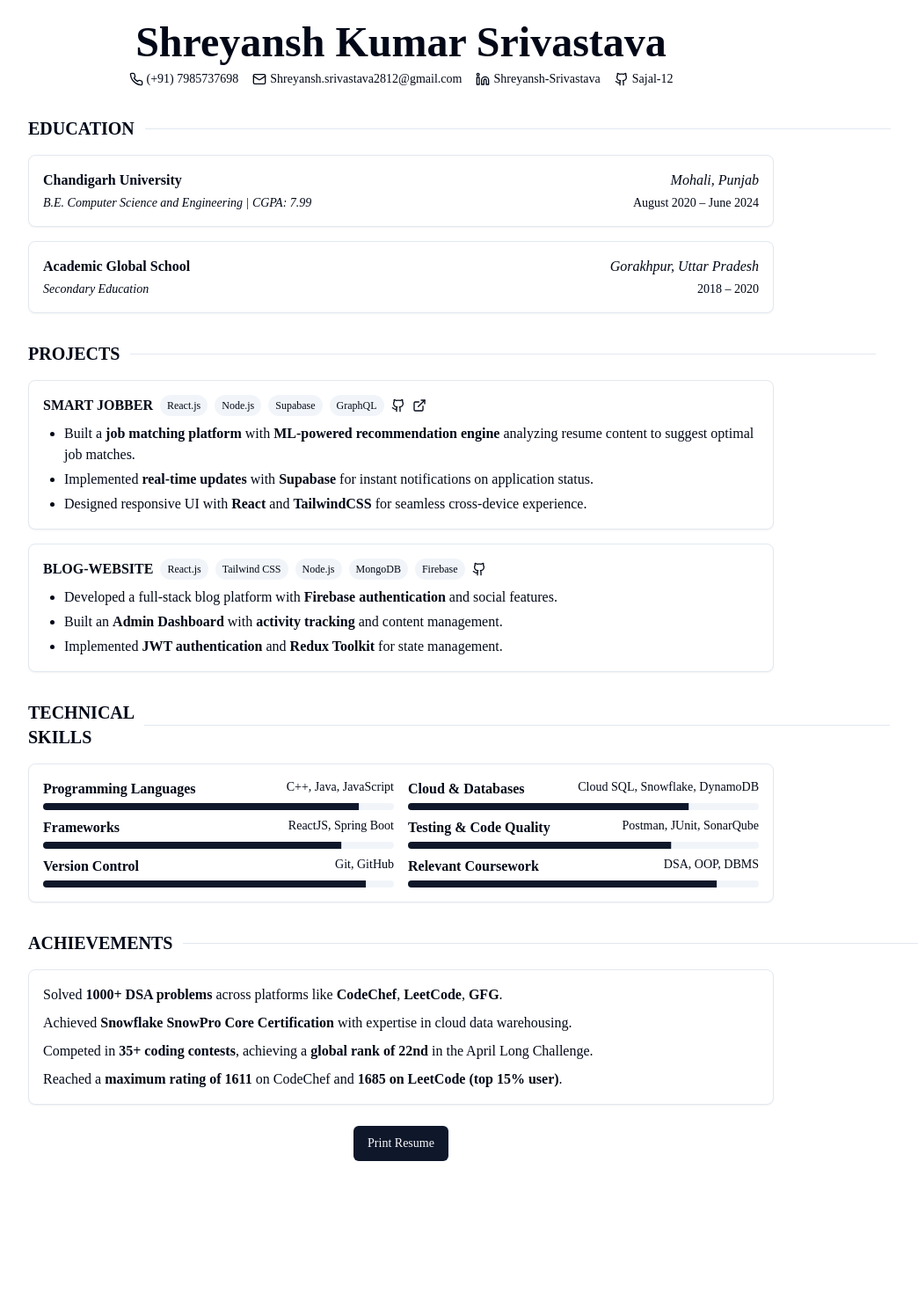
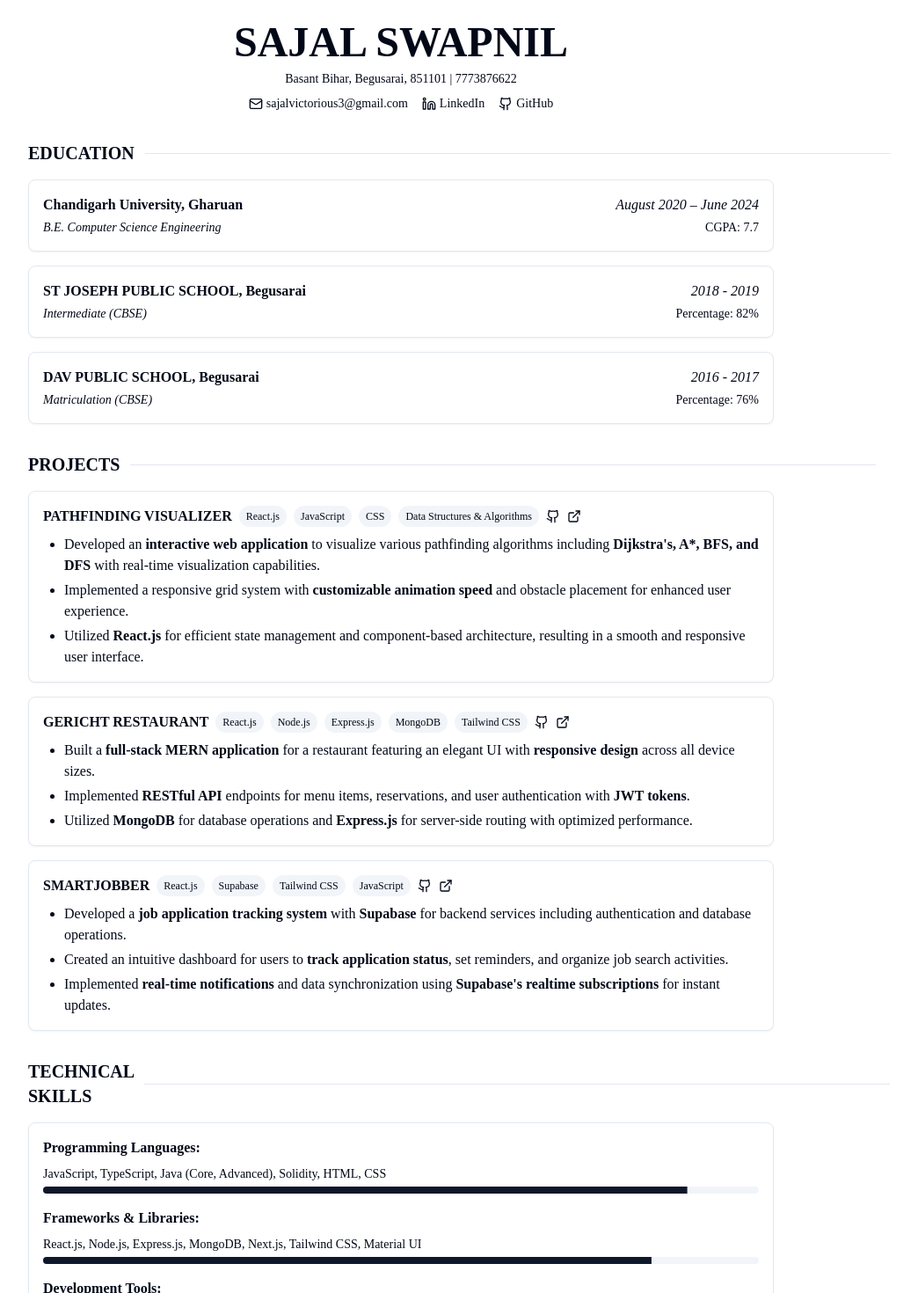
Before and after one commit to Sajal-12/dev-portfolio-reimagined-70, a React (Vite) app: page / in a window 1280 px wide. Shown: the top 1470 px of the page at 88% size, without its empty margins (184-1228 px from the left). Before the commit the page ends 1344 px from the top, so only its background shows below. Built offline with nearby package versions, Linux system fonts and the light colour scheme.

Commit message:
Refactor: Update resume content
Update the resume content with the provided details and formatting, aiming for a better ATS score.

```diff
--- a/src/pages/Index.tsx
+++ b/src/pages/Index.tsx
@@ -11,23 +11,20 @@ const Index = () => {
     <div className="max-w-4xl mx-auto p-4 md:p-6 font-serif">
       {/* Header/Name Section */}
       <header className="text-center mb-8">
-        <h1 className="text-4xl sm:text-5xl font-bold mb-2">Shreyansh Kumar Srivastava</h1>
+        <h1 className="text-4xl sm:text-5xl font-bold mb-2">SAJAL SWAPNIL</h1>
+        <div className="text-sm mb-2">Basant Bihar, Begusarai, 851101 | 7773876622</div>
         <div className="flex flex-wrap justify-center gap-4 text-sm">
-          <a href="tel:+917985737698" className="flex items-center gap-1 hover:text-primary transition-colors">
-            <Phone size={16} className="inline-block" />
-            <span>(+91) 7985737698</span>
-          </a>
-          <a href="mailto:Shreyansh.srivastava2812@gmail.com" className="flex items-center gap-1 hover:text-primary transition-colors">
+          <a href="mailto:sajalvictorious3@gmail.com" className="flex items-center gap-1 hover:text-primary transition-colors">
             <Mail size={16} className="inline-block" />
-            <span>Shreyansh.srivastava2812@gmail.com</span>
+            <span>sajalvictorious3@gmail.com</span>
           </a>
           <a href="https://linkedin.com/in/Shreyansh-Srivastava" className="flex items-center gap-1 hover:text-primary transition-colors">
             <Linkedin size={16} className="inline-block" />
-            <span>Shreyansh-Srivastava</span>
+            <span>LinkedIn</span>
           </a>
           <a href="https://github.com/Sajal-12" className="flex items-center gap-1 hover:text-primary transition-colors">
             <Github size={16} className="inline-block" />
-            <span>Sajal-12</span>
+            <span>GitHub</span>
           </a>
         </div>
       </header>
@@ -42,12 +39,25 @@ const Index = () => {
         <Card className="mb-4">
           <CardContent className="p-4">
             <div className="flex flex-col sm:flex-row justify-between mb-1">
-              <div className="font-bold">Chandigarh University</div>
-              <div className="italic">Mohali, Punjab</div>
+              <div className="font-bold">Chandigarh University, Gharuan</div>
+              <div className="italic">August 2020 – June 2024</div>
             </div>
             <div className="flex flex-col sm:flex-row justify-between text-sm">
-              <div><i>B.E. Computer Science and Engineering | CGPA: 7.99</i></div>
-              <div>August 2020 – June 2024</div>
+              <div><i>B.E. Computer Science Engineering</i></div>
+              <div>CGPA: 7.7</div>
+            </div>
+          </CardContent>
+        </Card>
+
+        <Card className="mb-4">
+          <CardContent className="p-4">
+            <div className="flex flex-col sm:flex-row justify-between mb-1">
+              <div className="font-bold">ST JOSEPH PUBLIC SCHOOL, Begusarai</div>
+              <div className="italic">2018 - 2019</div>
+            </div>
+            <div className="flex flex-col sm:flex-row justify-between text-sm">
+              <div><i>Intermediate (CBSE)</i></div>
+              <div>Percentage: 82%</div>
             </div>
           </CardContent>
         </Card>
@@ -55,12 +65,12 @@ const Index = () => {
         <Card>
           <CardContent className="p-4">
             <div className="flex flex-col sm:flex-row justify-between mb-1">
-              <div className="font-bold">Academic Global School</div>
-              <div className="italic">Gorakhpur, Uttar Pradesh</div>
+              <div className="font-bold">DAV PUBLIC SCHOOL, Begusarai</div>
+              <div className="italic">2016 - 2017</div>
             </div>
             <div className="flex flex-col sm:flex-row justify-between text-sm">
-              <div><i>Secondary Education</i></div>
-              <div>2018 – 2020</div>
+              <div><i>Matriculation (CBSE)</i></div>
+              <div>Percentage: 76%</div>
             </div>
           </CardContent>
         </Card>
@@ -73,15 +83,80 @@ const Index = () => {
           <Separator className="flex-grow ml-3" />
         </div>
 
-        {/* SmartJobber Project */}
+        {/* Pathfinding Visualizer Project */}
         <Card className="mb-4">
           <CardContent className="p-4">
             <div className="flex flex-wrap items-center gap-2 mb-2">
-              <h3 className="font-bold">SMART JOBBER</h3>
+              <h3 className="font-bold">PATHFINDING VISUALIZER</h3>
+              <div className="text-xs px-2 py-1 bg-muted rounded-full">React.js</div>
+              <div className="text-xs px-2 py-1 bg-muted rounded-full">JavaScript</div>
+              <div className="text-xs px-2 py-1 bg-muted rounded-full">CSS</div>
+              <div className="text-xs px-2 py-1 bg-muted rounded-full">Data Structures & Algorithms</div>
+              <a
+                href="https://github.com/Sajal-12/PathfindingVisualizer"
+                className="flex items-center hover:text-primary transition-colors"
+                aria-label="GitHub repository"
+              >
+                <Github size={16} className="inline-block" />
+              </a>
+              <a
+                href="https://sajal-12.github.io/PathfindingVisualizer/"
+                className="flex items-center hover:text-primary transition-colors"
+                aria-label="Live Demo"
+              >
+                <ExternalLink size={16} className="inline-block" />
+              </a>
+            </div>
+            <ul className="list-disc pl-6 space-y-1">
+              <li>Developed an <span className="font-bold">interactive web application</span> to visualize various pathfinding algorithms including <span className="font-bold">Dijkstra's, A*, BFS, and DFS</span> with real-time visualization capabilities.</li>
+              <li>Implemented a responsive grid system with <span className="font-bold">customizable animation speed</span> and obstacle placement for enhanced user experience.</li>
+              <li>Utilized <span className="font-bold">React.js</span> for efficient state management and component-based architecture, resulting in a smooth and responsive user interface.</li>
+            </ul>
+          </CardContent>
+        </Card>
+
+        {/* Gericht Restaurant Project */}
+        <Card className="mb-4">
+          <CardContent className="p-4">
+            <div className="flex flex-wrap items-center gap-2 mb-2">
+              <h3 className="font-bold">GERICHT RESTAURANT</h3>
               <div className="text-xs px-2 py-1 bg-muted rounded-full">React.js</div>
               <div className="text-xs px-2 py-1 bg-muted rounded-full">Node.js</div>
+              <div className="text-xs px-2 py-1 bg-muted rounded-full">Express.js</div>
+              <div className="text-xs px-2 py-1 bg-muted rounded-full">MongoDB</div>
+              <div className="text-xs px-2 py-1 bg-muted rounded-full">Tailwind CSS</div>
+              <a
+                href="https://github.com/Sajal-12/Gericht-Restaurant"
+                className="flex items-center hover:text-primary transition-colors"
+                aria-label="GitHub repository"
+              >
+                <Github size={16} className="inline-block" />
+              </a>
+              <a
+                href="https://lucent-kitten-5ba2da.netlify.app/"
+                className="flex items-center hover:text-primary transition-colors"
+                aria-label="Live Demo"
+              >
+                <ExternalLink size={16} className="inline-block" />
+              </a>
+            </div>
+            <ul className="list-disc pl-6 space-y-1">
+              <li>Built a <span className="font-bold">full-stack MERN application</span> for a restaurant featuring an elegant UI with <span className="font-bold">responsive design</span> across all device sizes.</li>
+              <li>Implemented <span className="font-bold">RESTful API</span> endpoints for menu items, reservations, and user authentication with <span className="font-bold">JWT tokens</span>.</li>
+              <li>Utilized <span className="font-bold">MongoDB</span> for database operations and <span className="font-bold">Express.js</span> for server-side routing with optimized performance.</li>
+            </ul>
+          </CardContent>
+        </Card>
+
+        {/* SmartJobber Project */}
+        <Card>
+          <CardContent className="p-4">
+            <div className="flex flex-wrap items-center gap-2 mb-2">
+              <h3 className="font-bold">SMARTJOBBER</h3>
+              <div className="text-xs px-2 py-1 bg-muted rounded-full">React.js</div>
               <div className="text-xs px-2 py-1 bg-muted rounded-full">Supabase</div>
-              <div className="text-xs px-2 py-1 bg-muted rounded-full">GraphQL</div>
+              <div className="text-xs px-2 py-1 bg-muted rounded-full">Tailwind CSS</div>
+              <div className="text-xs px-2 py-1 bg-muted rounded-full">JavaScript</div>
               <a
                 href="https://github.com/Sajal-12/smartjobber"
                 className="flex items-center hover:text-primary transition-colors"
@@ -98,35 +173,9 @@ const Index = () => {
               </a>
             </div>
             <ul className="list-disc pl-6 space-y-1">
-              <li>Built a <span className="font-bold">job matching platform</span> with <span className="font-bold">ML-powered recommendation engine</span> analyzing resume content to suggest optimal job matches.</li>
-              <li>Implemented <span className="font-bold">real-time updates</span> with <span className="font-bold">Supabase</span> for instant notifications on application status.</li>
-              <li>Designed responsive UI with <span className="font-bold">React</span> and <span className="font-bold">TailwindCSS</span> for seamless cross-device experience.</li>
-            </ul>
-          </CardContent>
-        </Card>
-
-        {/* Blog Website Project */}
-        <Card>
-          <CardContent className="p-4">
-            <div className="flex flex-wrap items-center gap-2 mb-2">
-              <h3 className="font-bold">BLOG-WEBSITE</h3>
-              <div className="text-xs px-2 py-1 bg-muted rounded-full">React.js</div>
-              <div className="text-xs px-2 py-1 bg-muted rounded-full">Tailwind CSS</div>
-              <div className="text-xs px-2 py-1 bg-muted rounded-full">Node.js</div>
-              <div className="text-xs px-2 py-1 bg-muted rounded-full">MongoDB</div>
-              <div className="text-xs px-2 py-1 bg-muted rounded-full">Firebase</div>
-              <a
-                href="https://github.com/Sajal-12/Blog-Website"
-                className="flex items-center hover:text-primary transition-colors"
-                aria-label="GitHub repository"
-              >
-                <Github size={16} className="inline-block" />
-              </a>
-            </div>
-            <ul className="list-disc pl-6 space-y-1">
-              <li>Developed a full-stack blog platform with <span className="font-bold">Firebase authentication</span> and social features.</li>
-              <li>Built an <span className="font-bold">Admin Dashboard</span> with <span className="font-bold">activity tracking</span> and content management.</li>
-              <li>Implemented <span className="font-bold">JWT authentication</span> and <span className="font-bold">Redux Toolkit</span> for state management.</li>
+              <li>Developed a <span className="font-bold">job application tracking system</span> with <span className="font-bold">Supabase</span> for backend services including authentication and database operations.</li>
+              <li>Created an intuitive dashboard for users to <span className="font-bold">track application status</span>, set reminders, and organize job search activities.</li>
+              <li>Implemented <span className="font-bold">real-time notifications</span> and data synchronization using <span className="font-bold">Supabase's realtime subscriptions</span> for instant updates.</li>
             </ul>
           </CardContent>
         </Card>
@@ -141,57 +190,35 @@ const Index = () => {
 
         <Card>
           <CardContent className="p-4">
-            <div className="grid grid-cols-1 md:grid-cols-2 gap-4">
-              <div className="space-y-2">
+            <div className="space-y-4">
               <div>
-                  <div className="flex justify-between mb-1">
-                    <span className="font-bold">Programming Languages</span>
-                    <span className="text-sm">C++, Java, JavaScript</span>
-                  </div>
+                <div className="font-bold mb-2">Programming Languages:</div>
+                <div className="text-sm mb-1">JavaScript, TypeScript, Java (Core, Advanced), Solidity, HTML, CSS</div>
                 <Progress value={90} className="h-2" />
               </div>
 
               <div>
-                  <div className="flex justify-between mb-1">
-                    <span className="font-bold">Frameworks</span>
-                    <span className="text-sm">ReactJS, Spring Boot</span>
-                  </div>
+                <div className="font-bold mb-2">Frameworks & Libraries:</div>
+                <div className="text-sm mb-1">React.js, Node.js, Express.js, MongoDB, Next.js, Tailwind CSS, Material UI</div>
                 <Progress value={85} className="h-2" />
               </div>
 
               <div>
-                  <div className="flex justify-between mb-1">
-                    <span className="font-bold">Version Control</span>
-                    <span className="text-sm">Git, GitHub</span>
-                  </div>
+                <div className="font-bold mb-2">Development Tools:</div>
+                <div className="text-sm mb-1">Git, GitHub, VS Code, Webpack, npm, Postman</div>
                 <Progress value={92} className="h-2" />
               </div>
-              </div>
 
-              <div className="space-y-2">
               <div>
-                  <div className="flex justify-between mb-1">
-                    <span className="font-bold">Cloud & Databases</span>
-                    <span className="text-sm">Cloud SQL, Snowflake, DynamoDB</span>
-                  </div>
+                <div className="font-bold mb-2">Technologies:</div>
+                <div className="text-sm mb-1">RESTful APIs, GraphQL, Blockchain, Web Development, Google Cloud (Basics), Responsive Design</div>
                 <Progress value={80} className="h-2" />
               </div>
 
               <div>
-                  <div className="flex justify-between mb-1">
-                    <span className="font-bold">Testing & Code Quality</span>
-                    <span className="text-sm">Postman, JUnit, SonarQube</span>
-                  </div>
-                  <Progress value={75} className="h-2" />
-                </div>
-
-                <div>
-                  <div className="flex justify-between mb-1">
-                    <span className="font-bold">Relevant Coursework</span>
-                    <span className="text-sm">DSA, OOP, DBMS</span>
-                  </div>
+                <div className="font-bold mb-2">Relevant Coursework:</div>
+                <div className="text-sm mb-1">Data Structures & Algorithms, Object-Oriented Programming, Database Management Systems</div>
                 <Progress value={88} className="h-2" />
-                </div>
               </div>
             </div>
           </CardContent>
@@ -199,7 +226,7 @@ const Index = () => {
       </section>
 
       {/* Achievements Section */}
-      <section>
+      <section className="mb-8">
         <div className="flex items-center mb-4">
           <h2 className="text-xl font-bold">ACHIEVEMENTS</h2>
           <Separator className="flex-grow ml-3" />
@@ -207,11 +234,31 @@ const Index = () => {
 
         <Card>
           <CardContent className="p-4">
-            <ul className="space-y-2">
-              <li>Solved <span className="font-bold">1000+ DSA problems</span> across platforms like <span className="font-bold">CodeChef</span>, <span className="font-bold">LeetCode</span>, <span className="font-bold">GFG</span>.</li>
-              <li>Achieved <span className="font-bold">Snowflake SnowPro Core Certification</span> with expertise in cloud data warehousing.</li>
-              <li>Competed in <span className="font-bold">35+ coding contests</span>, achieving a <span className="font-bold">global rank of 22nd</span> in the April Long Challenge.</li>
-              <li>Reached a <span className="font-bold">maximum rating of 1611</span> on CodeChef and <span className="font-bold">1685 on LeetCode (top 15% user)</span>.</li>
+            <ul className="list-disc pl-6 space-y-2">
+              <li>Open Source Contributor with <span className="font-bold">250+ Contributions</span> and <span className="font-bold">70+ Repositories</span> on GitHub.</li>
+              <li>Technical Content Creator specializing in Web Development and AI topics on Medium.</li>
+              <li>Technical Team Lead and Student Coordinator at <span className="font-bold">Hackoverflow Society</span>.</li>
+              <li>Secured Gold Medal in Interstate <span className="font-bold">Chess Championship</span> (2019).</li>
+            </ul>
+          </CardContent>
+        </Card>
+      </section>
+
+      {/* Certifications Section */}
+      <section className="mb-8">
+        <div className="flex items-center mb-4">
+          <h2 className="text-xl font-bold">CERTIFICATIONS</h2>
+          <Separator className="flex-grow ml-3" />
+        </div>
+
+        <Card>
+          <CardContent className="p-4">
+            <ul className="list-disc pl-6 space-y-2">
+              <li>Full Stack Web Development Certification - Udemy</li>
+              <li>Google Cloud Platform Fundamentals Certification</li>
+              <li>Enterprise Blockchain Development Certification - SimpliLearn</li>
+              <li>AI Tools and Prompt Engineering Workshop Certification - beX10</li>
+              <li><a href="https://www.cloudskillsboost.google/profile/badges" className="text-blue-600 hover:underline">Google Cloud Skills Badges</a></li>
             </ul>
           </CardContent>
         </Card>
```
Lines whose indentation alone changed are shown as unchanged.
